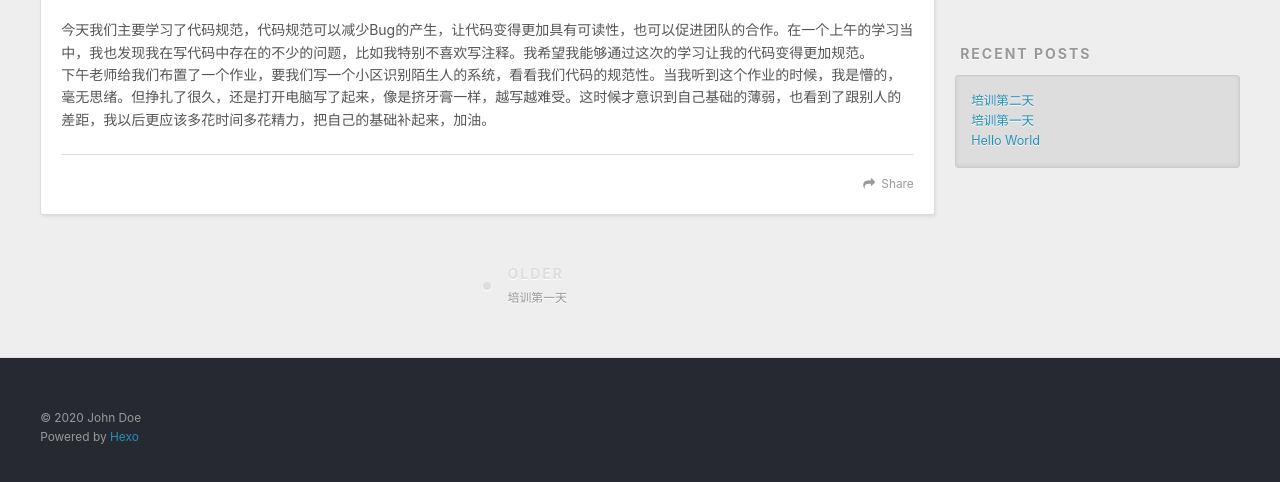
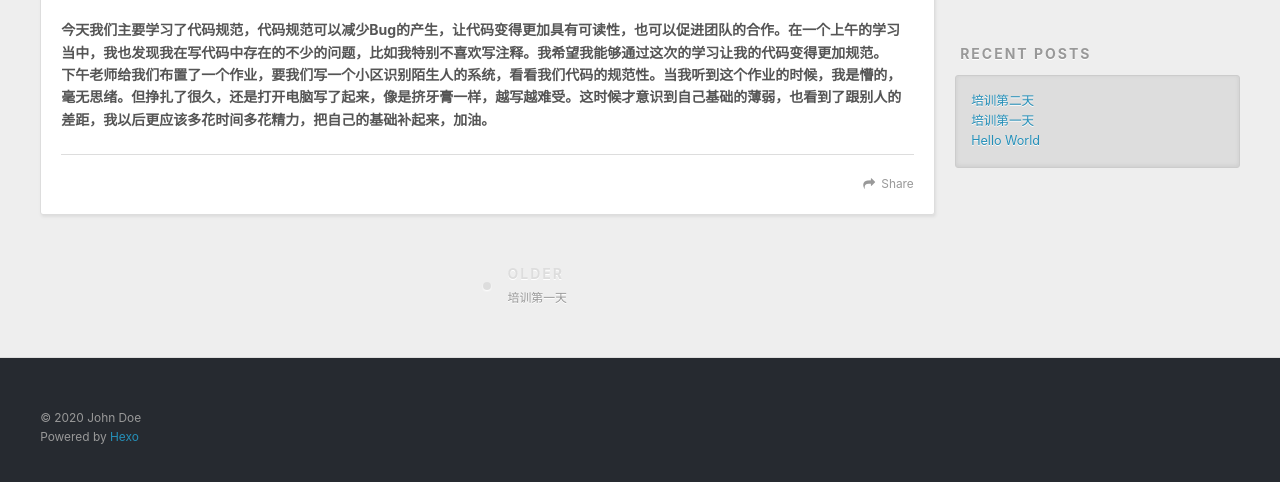
Before and after one commit to LIUAO0422/liuao0422.github.io, a plain HTML site: page 2020/12/07/培训第二天/index.html in a window 1280 px wide. Shown: the part 434-916 px from the top of the page. Drawn offline with nearby package versions, Linux system fonts and the light colour scheme.

Commit message:
Site updated: 2020-12-07 19:53:30

```diff
--- a/2020/12/07/培训第二天/index.html
+++ b/2020/12/07/培训第二天/index.html
@@ -15,7 +15,7 @@
 <meta property="og:description" content="今天我们主要学习了代码规范，代码规范可以减少Bug的产生，让代码变得更加具有可读性，也可以促进团队的合作。在一个上午的学习当中，我也发现我在写代码中存在的不少的问题，比如我特别不喜欢写注释。我希望我能够通过这次的学习让我的代码变得更加规范。下午老师给我们布置了一个作业，要我们写一个小区识别陌生人的系统，看看我们代码的规范性。当我听到这个作业的时候，我是懵的，毫无思绪。但挣扎了很久，还是打开电脑写了">
 <meta property="og:locale" content="en_US">
 <meta property="article:published_time" content="2020-12-07T11:42:43.000Z">
-<meta property="article:modified_time" content="2020-12-07T11:45:44.565Z">
+<meta property="article:modified_time" content="2020-12-07T11:53:14.429Z">
 <meta property="article:author" content="John Doe">
 <meta name="twitter:card" content="summary">
 
@@ -88,7 +88,7 @@
 
     <div class="article-entry" itemprop="articleBody">
 
-        <p>今天我们主要学习了代码规范，代码规范可以减少Bug的产生，让代码变得更加具有可读性，也可以促进团队的合作。在一个上午的学习当中，我也发现我在写代码中存在的不少的问题，比如我特别不喜欢写注释。我希望我能够通过这次的学习让我的代码变得更加规范。<br>下午老师给我们布置了一个作业，要我们写一个小区识别陌生人的系统，看看我们代码的规范性。当我听到这个作业的时候，我是懵的，毫无思绪。但挣扎了很久，还是打开电脑写了起来，像是挤牙膏一样，越写越难受。这时候才意识到自己基础的薄弱，也看到了跟别人的差距，我以后更应该多花时间多花精力，把自己的基础补起来，加油。</p>
+        <p><strong>今天我们主要学习了代码规范，代码规范可以减少Bug的产生，让代码变得更加具有可读性，也可以促进团队的合作。在一个上午的学习当中，我也发现我在写代码中存在的不少的问题，比如我特别不喜欢写注释。我希望我能够通过这次的学习让我的代码变得更加规范。<br>下午老师给我们布置了一个作业，要我们写一个小区识别陌生人的系统，看看我们代码的规范性。当我听到这个作业的时候，我是懵的，毫无思绪。但挣扎了很久，还是打开电脑写了起来，像是挤牙膏一样，越写越难受。这时候才意识到自己基础的薄弱，也看到了跟别人的差距，我以后更应该多花时间多花精力，把自己的基础补起来，加油。</strong></p>
 
 
     </div>
```
Also changed, not shown: index.html (+1 -1 lines).
